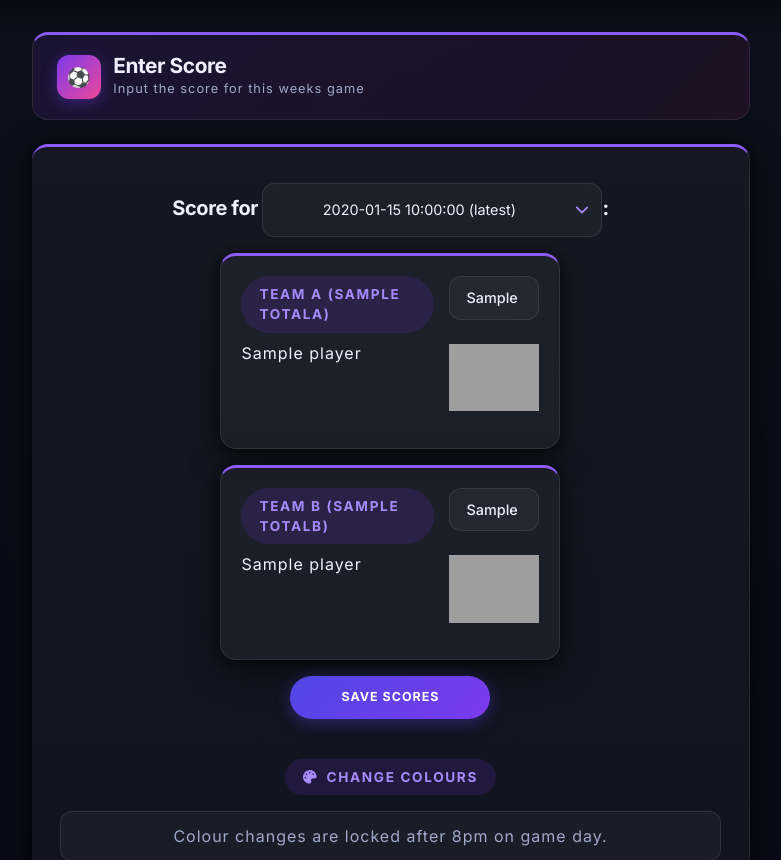
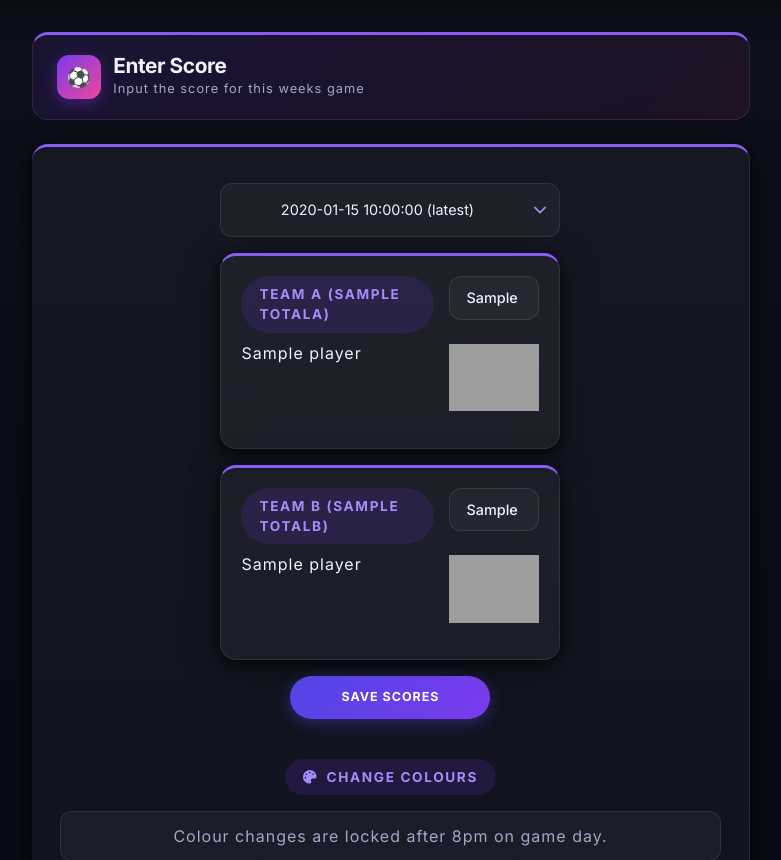
Before and after one commit to bignellrp/footyapp-web, a Flask app: template templates/score.html in a window 1280 px wide. Shown: the part 64-924 px from the top of the page, without its empty margins (249-1030 px from the left). Run offline with Flask 3, Linux system fonts and the light colour scheme; the template is opened without the code that fills it: most values are stand-ins (such as "Sample title", 1, 10 or a date in 2020); some libraries are stand-ins or nearby versions; grey boxes are pictures that could not be loaded.

Commit message:
Score page: drop 'Score for' label, keep game picker
Co-Authored-By: Claude Sonnet 5.5 <noreply@anthropic.com>

```diff
--- a/templates/score.html
+++ b/templates/score.html
@@ -72,15 +72,15 @@
                                     <p>Please create a game first.</p>
                                 </div>
                                 {% else %}
-                                <h3 class="manual-team-heading">Score for
+                                <h3 class="manual-team-heading">
                                     <select class="form-control" aria-label="Choose game" onchange="window.location.href='/score?game=' + encodeURIComponent(this.value)"
-                                            style="display: inline-block; width: auto; max-width: 100%; vertical-align: middle; font-size: 1rem; margin-left: 4px;">
+                                            style="display: inline-block; width: auto; max-width: 100%; vertical-align: middle; font-size: 1rem;">
                                         {% for g in games %}
                                         <option value="{{ g.date }}" {% if g.date == date %}selected{% endif %}>
                                             {{ g.date|format_custom_date }}{% if g.scoreTeamA is none or g.scoreTeamB is none %} (no score){% endif %}{% if loop.first %} (latest){% endif %}
                                         </option>
                                         {% endfor %}
-                                    </select>:
+                                    </select>
                                 </h3>
                                 <input type="hidden" name="game" value="{{ date }}">
 
```
